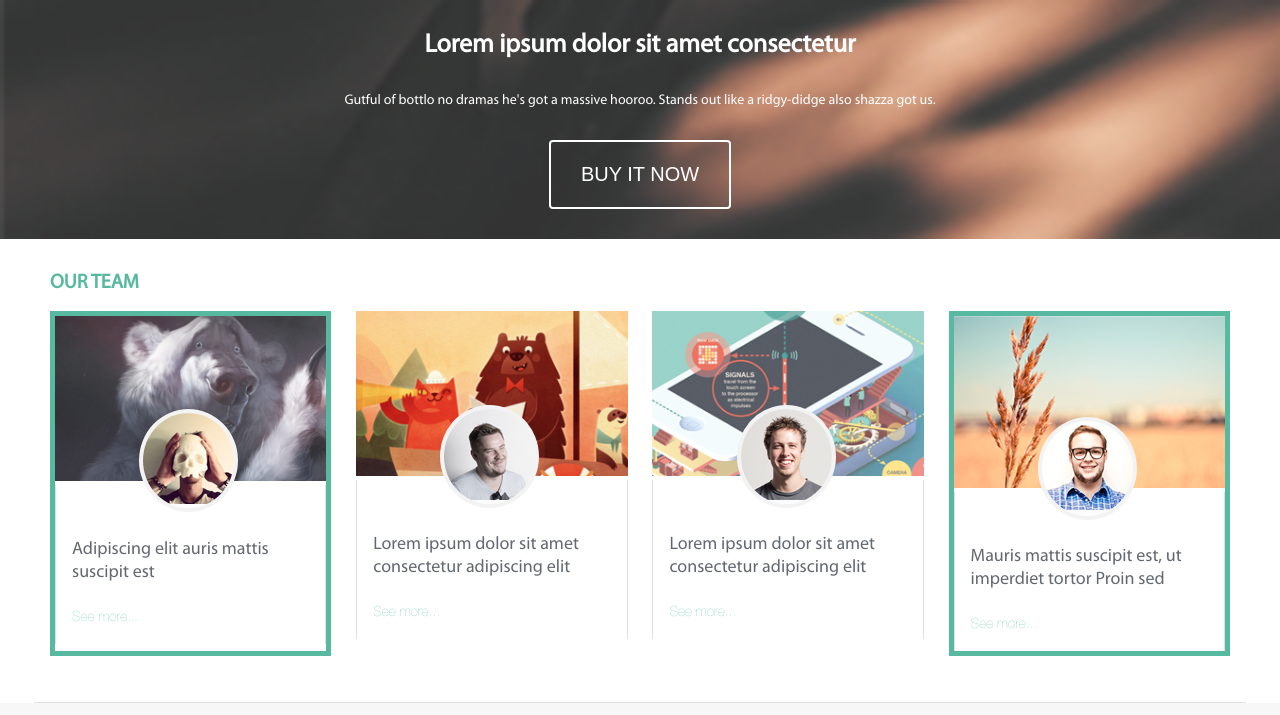
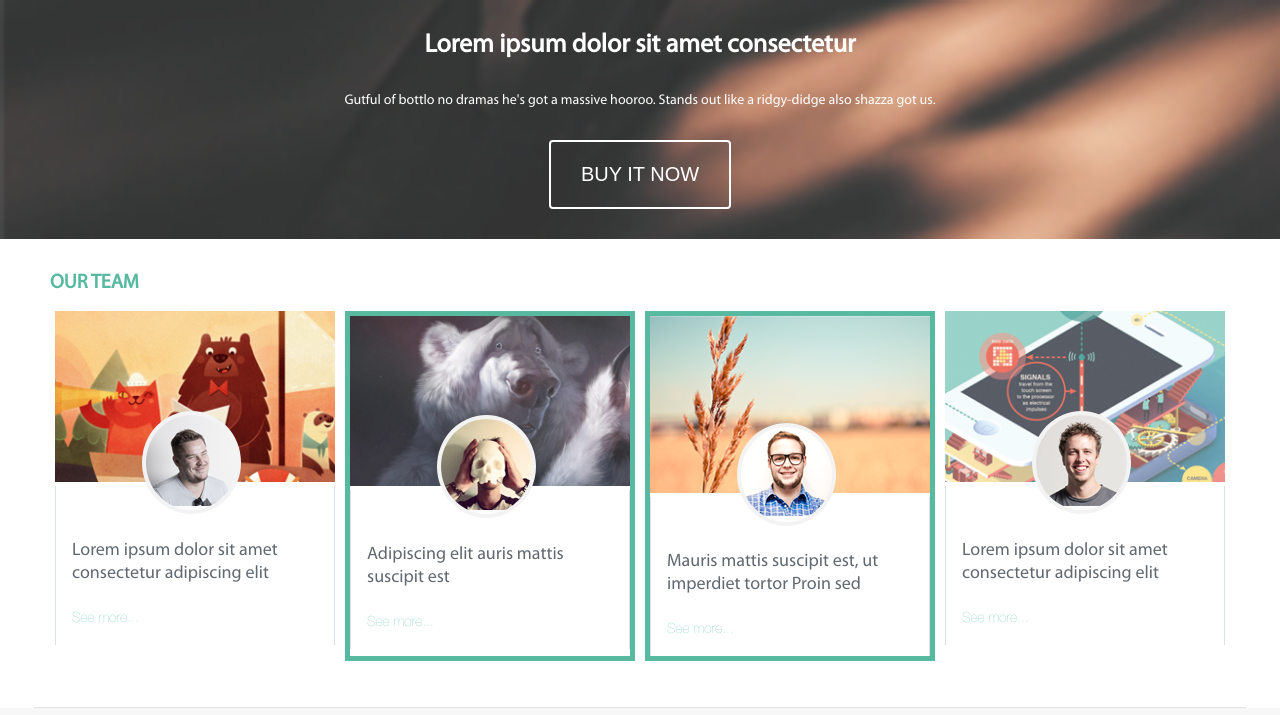
Before and after one commit to zyabel/Z3000, a plain HTML site: page index.html in a window 1280 px wide. Shown: the part 85-800 px from the top of the page. Drawn offline with Linux system fonts and the light colour scheme.

Commit message:
Setted is blocks order

```diff
--- a/scss/styles.scss
+++ b/scss/styles.scss
@@ -505,10 +505,24 @@ footer {
 
   .workers-wrap {
     display: flex;
-    justify-content: space-between;
+    -webkit-flex-flow: row wrap;
+    justify-content: space-around;
+
+    >:nth-child(1) {
+      order: 2;
+    }
+
+    :nth-child(3) {
+      order: 4;
+    }
+
+    :nth-child(4) {
+      border: 5px solid $nav-green;
+      order: 3;
+    }
 
     .employee-block {
-      width: 23%;
+      width: 280px;
 
       a.more-info {
           display: none;
```
Also changed, not shown: css/styles.css.
